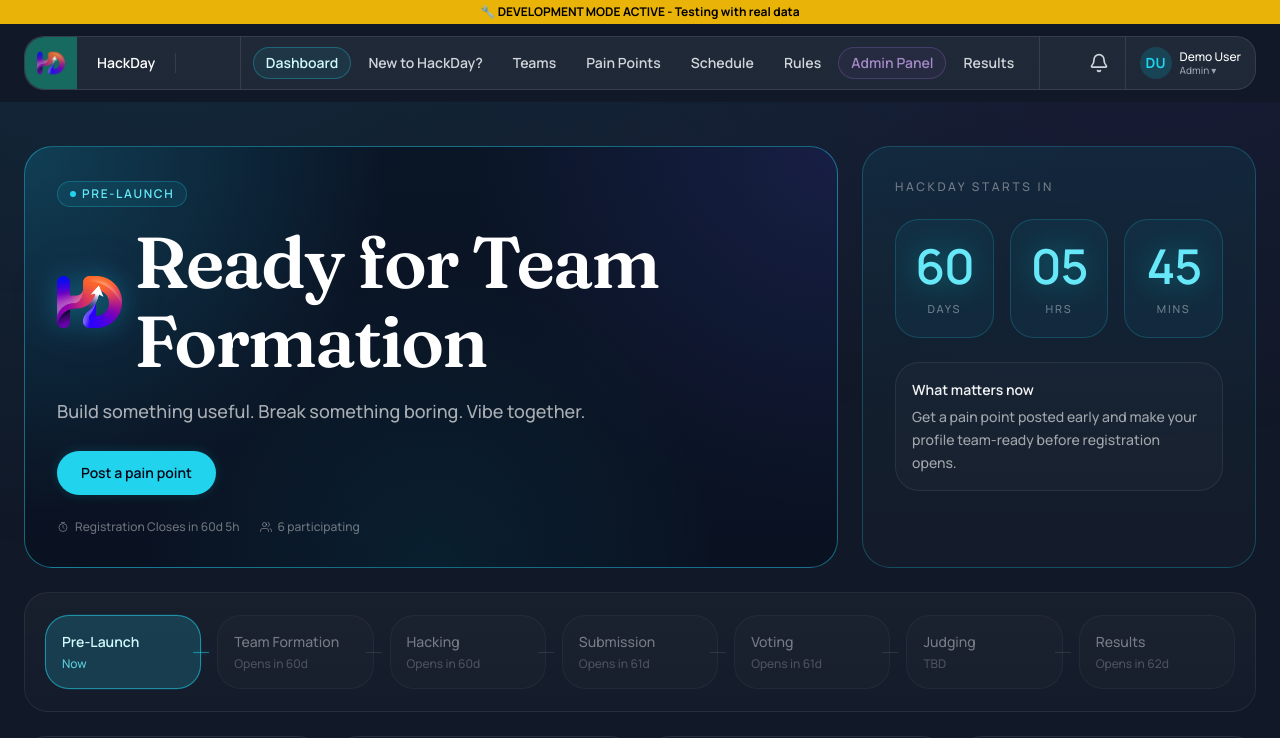
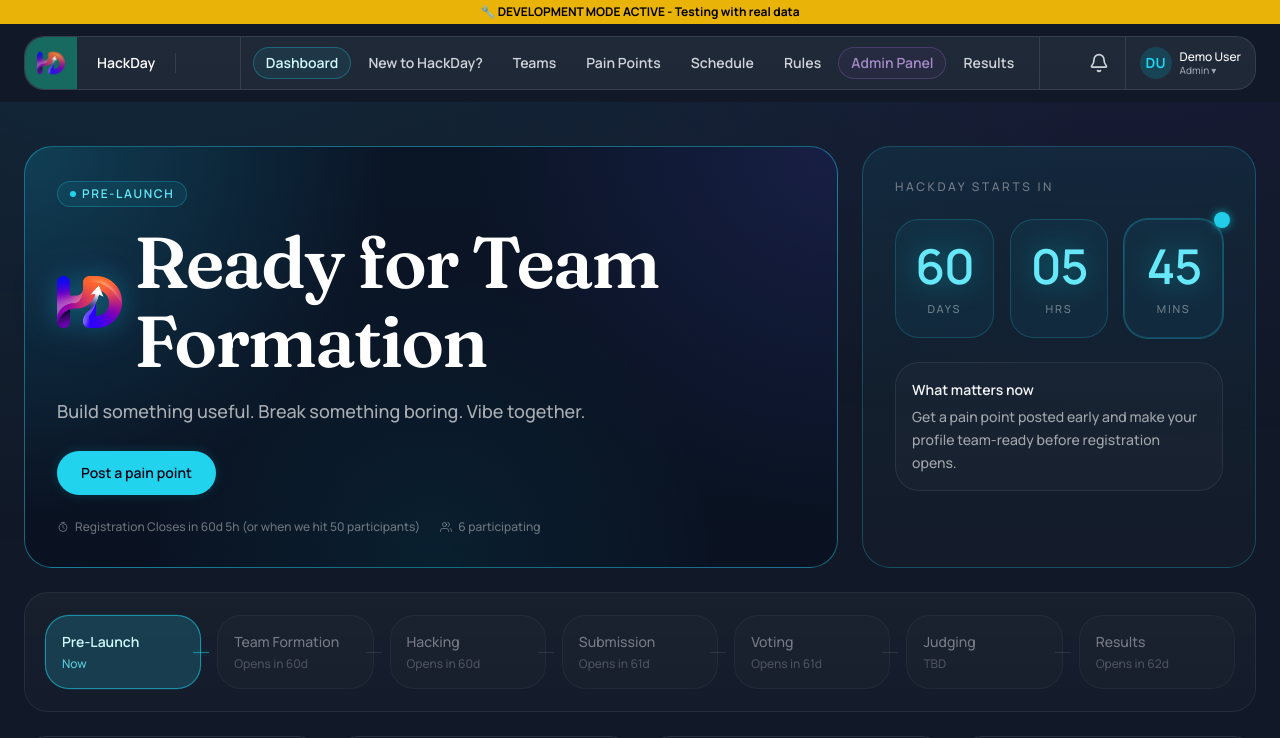
Before and after one commit to nickfine/hackcentral, a React (Vite) app in the folder forge-native/static/runtime-frontend/: page / in a window 1280 px wide. Shown: the top 738 px of the page. Built offline with nearby package versions, Linux system fonts and the light colour scheme.

Commit message:
chore: bump APP_VERSION to 1.2.167
CDN cache buster for latest dashboard polish and improvements.

```diff
--- a/forge-native/static/runtime-frontend/src/App.jsx
+++ b/forge-native/static/runtime-frontend/src/App.jsx
@@ -399,6 +399,9 @@ function App() {
   const [devRoleOverride, setDevRoleOverride] = useState(null);
   const [devParticipantGuestNeedsSignup, setDevParticipantGuestNeedsSignup] = useState(false);
   const autoOpenAppViewAttemptedRef = useRef(false);
+
+  // TODO: Role-gate the Admin Panel in production using @forge/bridge — only show to admins (isEventAdmin or user?.role === 'admin')
+  // Currently accessible in dev mode for testing. Enable permission checking before deploying to production.
   const canUseSimulationControls = devMode || isEventAdmin || user?.role === 'admin';
 
   const isMacroHost = useMemo(() => {
--- a/forge-native/static/runtime-frontend/src/components/Dashboard.jsx
+++ b/forge-native/static/runtime-frontend/src/components/Dashboard.jsx
@@ -774,13 +774,18 @@ function Dashboard({
     if (primaryMilestone) {
       const relative = formatRelativeWindow(primaryMilestone.startTime);
       if (!relative) return primaryMilestone.title;
-      return `${primaryMilestone.title} ${relative.replace(/^In\s/, 'in ')}`;
+      const baseText = `${primaryMilestone.title} ${relative.replace(/^In\s/, 'in ')}`;
+      // Add participant threshold for registration closing milestone
+      if (primaryMilestone.title?.includes('Registration') && eventPhase === 'signup') {
+        return `${baseText} (or when we hit 50 participants)`;
+      }
+      return baseText;
     }
 
     const phaseWindow = formatRelativeWindow(phaseEndDate);
     if (!phaseWindow) return 'Milestones syncing';
     return `Current phase closes ${phaseWindow.replace(/^In\s/, 'in ')}`;
-  }, [primaryMilestone, phaseEndDate]);
+  }, [primaryMilestone, phaseEndDate, eventPhase]);
 
   const nextMilestoneText = useMemo(() => {
     if (!secondaryMilestone) return null;
--- a/forge-native/static/runtime-frontend/src/components/dashboard/EditorialHeroCard.jsx
+++ b/forge-native/static/runtime-frontend/src/components/dashboard/EditorialHeroCard.jsx
@@ -59,8 +59,12 @@ function EditorialCountdown({ scheduleMilestones }) {
 
   return (
     <div className="mt-6 grid grid-cols-3 gap-4 text-center">
-      {tiles.map(([n, l]) => (
-        <div key={l} className="rounded-2xl border border-cyan-400/[0.20] bg-cyan-400/[0.05] px-3 py-5">
+      {tiles.map(([n, l], idx) => (
+        <div key={l} className={`relative rounded-2xl border border-cyan-400/[0.20] bg-cyan-400/[0.05] px-3 py-5 ${idx === 2 ? 'ring-1 ring-cyan-400/30' : ''}`}>
+          {/* Pulsing indicator on minutes tile only */}
+          {idx === 2 && (
+            <div className="absolute -top-2 -right-2 h-4 w-4 rounded-full bg-cyan-400 shadow-[0_0_8px_rgba(0,245,255,0.6)] animate-pulse" aria-hidden="true" />
+          )}
           <div
             className="text-4xl font-semibold tracking-tight text-cyan-300 lg:text-5xl"
             style={{ filter: 'drop-shadow(0 0 14px rgba(0,245,255,0.35))' }}
--- a/forge-native/static/runtime-frontend/src/components/dashboard/EditorialTimeline.jsx
+++ b/forge-native/static/runtime-frontend/src/components/dashboard/EditorialTimeline.jsx
@@ -76,9 +76,9 @@ export default function EditorialTimeline({ eventPhase, scheduleMilestones }) {
           return (
             <div key={phase} className="relative">
               <div
-                className={`rounded-2xl border px-4 py-4 ${
+                className={`rounded-2xl border px-4 py-4 transition-transform ${
                   isActive
-                    ? 'border-cyan-400/55 bg-cyan-400/[0.18] shadow-[var(--cyan-electric-inner-edge-strong),inset_0_-2px_0_var(--cyan-electric-border),var(--timeline-active-glow),var(--card-depth-subtle)] ring-1 ring-cyan-400/20 ring-offset-1 ring-offset-transparent animate-[phase-beacon-pulse_3s_ease-in-out_infinite]'
+                    ? 'border-cyan-400/55 bg-cyan-400/[0.18] shadow-[var(--cyan-electric-inner-edge-strong),inset_0_-2px_0_var(--cyan-electric-border),var(--timeline-active-glow),var(--card-depth-subtle)] ring-1 ring-cyan-400/20 ring-offset-1 ring-offset-transparent animate-[phase-beacon-pulse_3s_ease-in-out_infinite] hover:scale-105'
                     : isCompleted
                       ? 'border-white/[0.05] bg-white/[0.01] opacity-40'
                       : 'border-white/[0.06] bg-white/[0.02] opacity-75'
--- a/forge-native/static/runtime-frontend/src/data/constants.js
+++ b/forge-native/static/runtime-frontend/src/data/constants.js
@@ -4,7 +4,7 @@
  */
 
 // Bump this when deploying to help bust Atlassian CDN cache (see LEARNINGS_CURSOR.md)
-export const APP_VERSION = '1.2.166';
+export const APP_VERSION = '1.2.167';
 
 // Demo event ID - shared with HD26AI for unified demo data
 export const DEMO_EVENT_ID = 'demo-event-2026';
```
